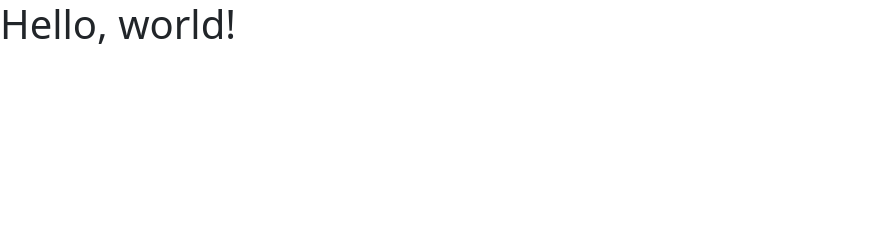
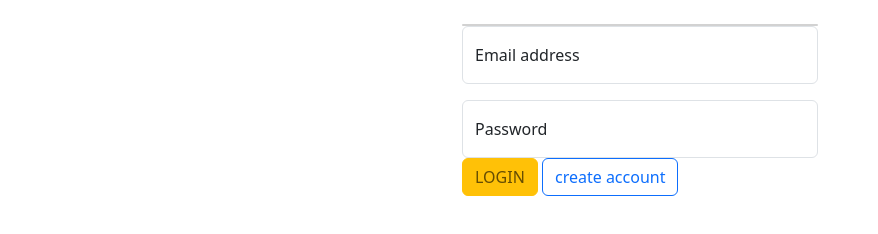
Before and after one commit to naveen8899/login-page, a plain HTML site: page index.html in a window 1280 px wide. Shown: the whole page, without its empty margins (0-878 px from the left). Drawn offline with nearby package versions, Linux system fonts and the light colour scheme.

Commit message:
center the login page layout

```diff
--- a/index.html
+++ b/index.html
@@ -8,10 +8,25 @@
   </head>
   <body>
 
-<div class="container">
+<div class="container mt-4">
     <div class="row">
-        <div class="col-sum-12 col-md-12">
+        <div class="col-sum-12  col-md-4 d-block mx-auto">
+<div class="card login-card" ></div>
+    <div class="form-floating mb-3">
+        <input type="email" class="form-control" id="floatingInput" placeholder="name@example.com">
+        <label for="floatingInput">Email address</label>
+      </div>
+      <div class="form-floating">
+        <input type="password" class="form-control" id="floatingPassword" placeholder="Password">
+        <label for="floatingPassword">Password</label>
+      </div>
 
+<button type="submit" class="btn btn-warning text-warning-emphasis">LOGIN</button>
+
+<button type="button" class="btn btn-outline-primary">create account</button>
+
+
+</div>
         </div>
     </div>
 
@@ -37,7 +52,7 @@
 
 
 
-    <h1>Hello, world!</h1>
+    <h1></h1>
     <script src="https://cdn.jsdelivr.net/npm/bootstrap@5.3.3/dist/js/bootstrap.bundle.min.js" integrity="sha384-YvpcrYf0tY3lHB60NNkmXc5s9fDVZLESaAA55NDzOxhy9GkcIdslK1eN7N6jIeHz" crossorigin="anonymous"></script>
   </body>
 </html>
```
